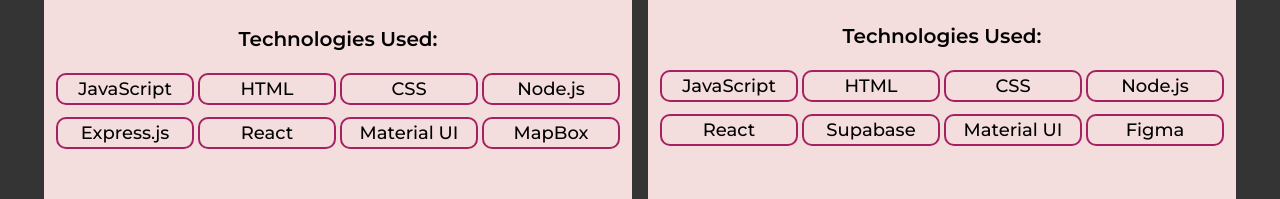
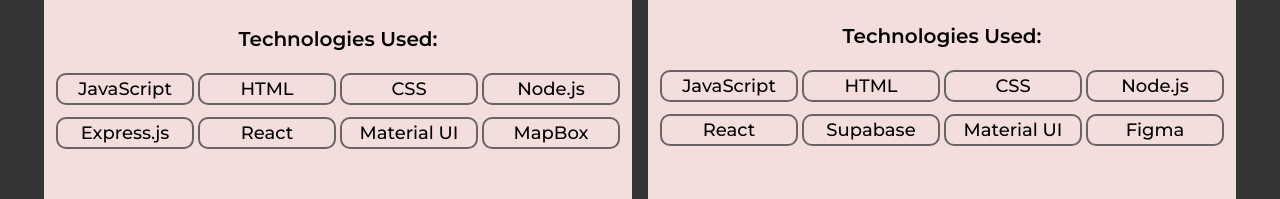
Before and after one commit to jgajdosbomben/portfolio, a React (Vite) app: page / in a window 1280 px wide. Shown: the part 3744-3943 px from the top of the page. Built offline with nearby package versions, Linux system fonts and the light colour scheme.

Commit message:
Changed box-shadow colours

```diff
--- a/src/index.css
+++ b/src/index.css
@@ -220,18 +220,17 @@ body {
   /* For projects unordered list */
   .grid-li > li {
     border: 2px solid;
-    border-color: #a52161;
+    border-color: #6a6365;
     border-radius: 10px;
     text-align: center;
     font-weight: 500;
-    box-shadow: inset 0 0 0 0 #620426;
-    margin: 0 -.25rem;
-    padding: 0 .25rem;
-    transition: color .3s ease-in-out, box-shadow .3s ease-in-out;
+    box-shadow: inset 0 0 0 0 #6a6365;
+    margin: 0 -0.25rem;
+    padding: 0 0.25rem;
+    transition: color 0.3s ease-in-out, box-shadow 0.3s ease-in-out;
   }
   .grid-li > li:hover {
-    box-shadow: inset 200px 0 0 0 #620426;
+    box-shadow: inset 200px 0 0 0 #6a6365;
     color: white;
-
   }
 }
```
